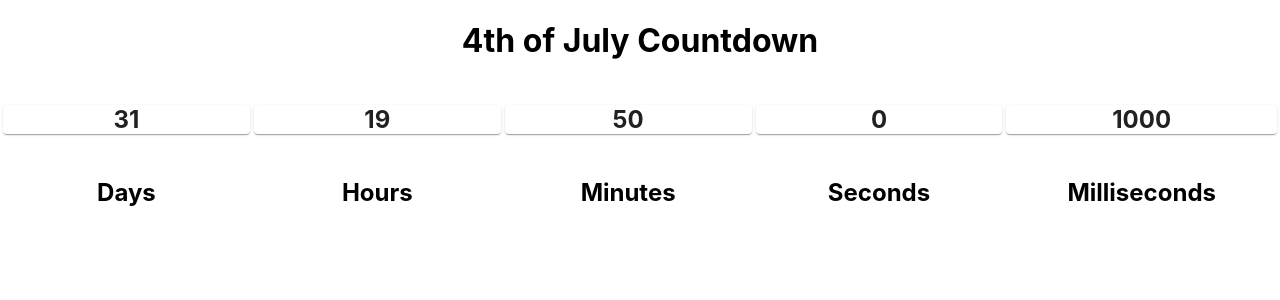
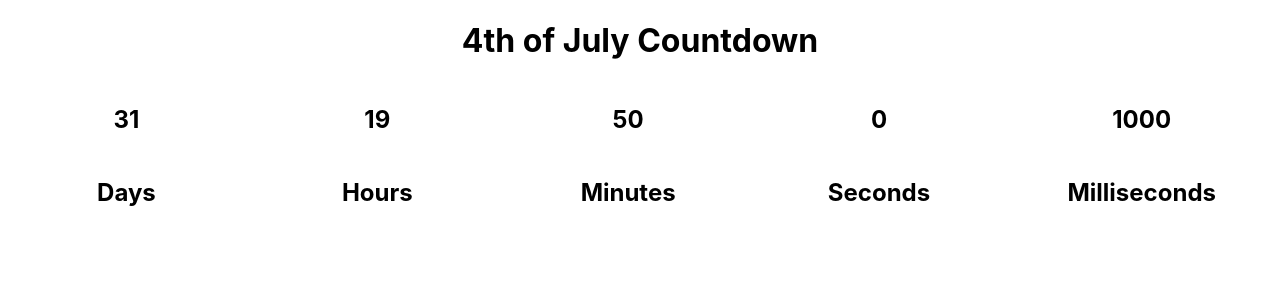
Before and after one commit to blake8steak/fourth-countdown-clock, a React (Create React App) app: page / in a window 1280 px wide. Shown: the top 300 px of the page. Built offline with nearby package versions, Linux system fonts and the light colour scheme.

Commit message:
removed all libraries to fit challenge requirements

```diff
--- a/package.json
+++ b/package.json
@@ -3,11 +3,9 @@
   "version": "0.1.0",
   "private": true,
   "dependencies": {
-    "@material-ui/core": "^4.9.2",
     "@testing-library/jest-dom": "^4.2.4",
     "@testing-library/react": "^9.3.2",
     "@testing-library/user-event": "^7.1.2",
-    "material-ui": "^0.20.2",
     "react": "^16.12.0",
     "react-dom": "^16.12.0",
     "react-scripts": "3.4.0"
--- a/src/Components/Countdown/Countdown.js
+++ b/src/Components/Countdown/Countdown.js
@@ -1,4 +1,3 @@
-import Paper from "@material-ui/core/Paper";
 import React from "react";
 
 class Countdown extends React.Component {
@@ -106,29 +105,29 @@ class Countdown extends React.Component {
           <table style={{ textAlign: "center" }}>
             <tr>
               <td style={{ width: "10%" }}>
-                <Paper>
+                <div>
                   <h2>{this.state.days}</h2>
-                </Paper>
+                </div>
               </td>
               <td style={{ width: "10%" }} style={{ width: "10%" }}>
-                <Paper>
+                <div>
                   <h2>{this.state.hours}</h2>
-                </Paper>
+                </div>
               </td>
               <td style={{ width: "10%" }}>
-                <Paper>
+                <div>
                   <h2>{this.state.minutes}</h2>
-                </Paper>
+                </div>
               </td>
               <td style={{ width: "10%" }}>
-                <Paper>
+                <div>
                   <h2>{this.state.seconds}</h2>
-                </Paper>
+                </div>
               </td>
               <td style={{ width: "10%" }}>
-                <Paper>
+                <div>
                   <h2>{this.state.milliseconds}</h2>
-                </Paper>
+                </div>
               </td>
             </tr>
             <tr>
```
Also changed, not shown: 1 other file (tests, documents, lock files or other folders).
